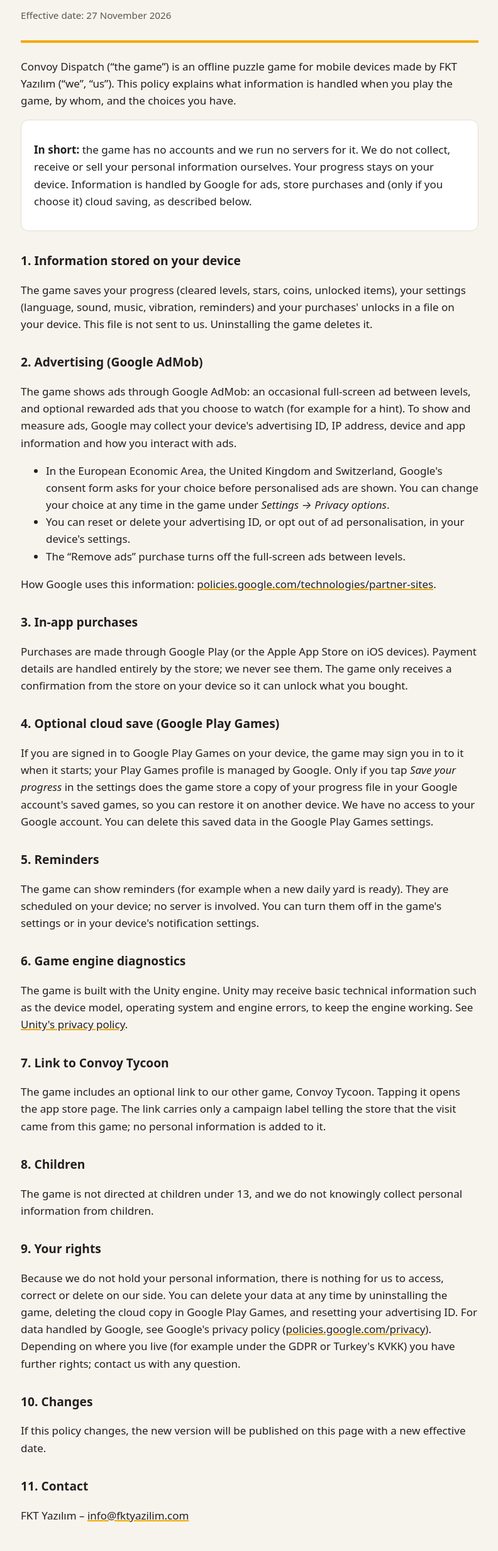
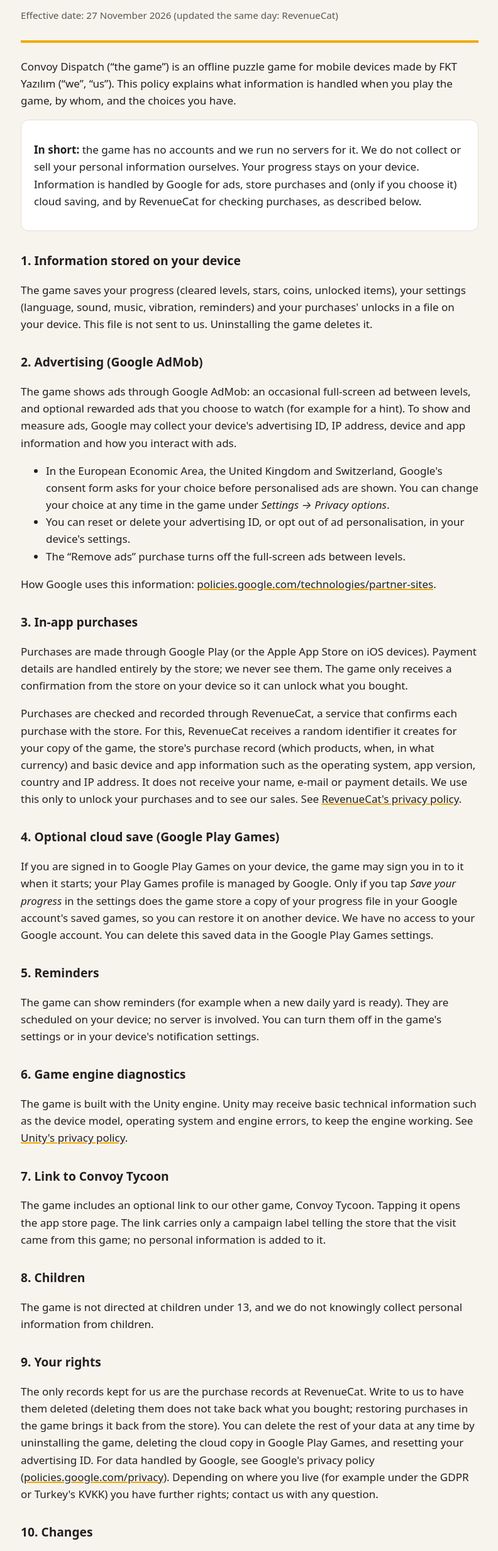
Before and after one commit to fatihkurtl/convoy-dispatch-legal, a plain HTML site: page privacy.html in a window 1280 px wide. Shown: the part 71-2534 px from the top of the page at 63% size, without its empty margins (243-1035 px from the left). Drawn offline with Linux system fonts and the light colour scheme.

Commit message:
feat: the privacy policy names RevenueCat for checking purchases

```diff
--- a/privacy.html
+++ b/privacy.html
@@ -11,16 +11,17 @@
 <header>
 <a class="lang" href="gizlilik.html">Türkçe</a>
 <h1>Privacy Policy – Convoy Dispatch</h1>
-<p class="meta">Effective date: 27 November 2026</p>
+<p class="meta">Effective date: 27 November 2026 (updated the same day: RevenueCat)</p>
 </header>
 
 <p>Convoy Dispatch (“the game”) is an offline puzzle game for mobile devices made by FKT Yazılım (“we”, “us”).
 This policy explains what information is handled when you play the game, by whom, and the choices you have.</p>
 
 <div class="card">
-<p><strong>In short:</strong> the game has no accounts and we run no servers for it. We do not collect, receive or
-sell your personal information ourselves. Your progress stays on your device. Information is handled by Google for
-ads, store purchases and (only if you choose it) cloud saving, as described below.</p>
+<p><strong>In short:</strong> the game has no accounts and we run no servers for it. We do not collect or sell your
+personal information ourselves. Your progress stays on your device. Information is handled by Google for
+ads, store purchases and (only if you choose it) cloud saving, and by RevenueCat for checking purchases, as described
+below.</p>
 </div>
 
 <h2>1. Information stored on your device</h2>
@@ -46,6 +47,11 @@ before personalised ads are shown. You can change your choice at any time in the
 <p>Purchases are made through Google Play (or the Apple App Store on iOS devices). Payment details are handled
 entirely by the store; we never see them. The game only receives a confirmation from the store on your device so it
 can unlock what you bought.</p>
+<p>Purchases are checked and recorded through RevenueCat, a service that confirms each purchase with the store. For this,
+RevenueCat receives a random identifier it creates for your copy of the game, the store's purchase record (which
+products, when, in what currency) and basic device and app information such as the operating system, app version,
+country and IP address. It does not receive your name, e-mail or payment details. We use this only to unlock your
+purchases and to see our sales. See <a href="https://www.revenuecat.com/privacy">RevenueCat's privacy policy</a>.</p>
 
 <h2>4. Optional cloud save (Google Play Games)</h2>
 <p>If you are signed in to Google Play Games on your device, the game may sign you in to it when it starts; your Play
@@ -72,9 +78,10 @@ added to it.</p>
 children.</p>
 
 <h2>9. Your rights</h2>
-<p>Because we do not hold your personal information, there is nothing for us to access, correct or delete on our
-side. You can delete your data at any time by uninstalling the game, deleting the cloud copy in Google Play Games,
-and resetting your advertising ID. For data handled by Google, see Google's privacy policy
+<p>The only records kept for us are the purchase records at RevenueCat. Write to us to have them deleted (deleting
+them does not take back what you bought; restoring purchases in the game brings it back from the store). You can
+delete the rest of your data at any time by uninstalling the game, deleting the cloud copy in Google Play Games, and
+resetting your advertising ID. For data handled by Google, see Google's privacy policy
 (<a href="https://policies.google.com/privacy">policies.google.com/privacy</a>). Depending on where you live (for
 example under the GDPR or Turkey's KVKK) you have further rights; contact us with any question.</p>
 
```
Also changed, not shown: gizlilik.html (+14 -6 lines).
